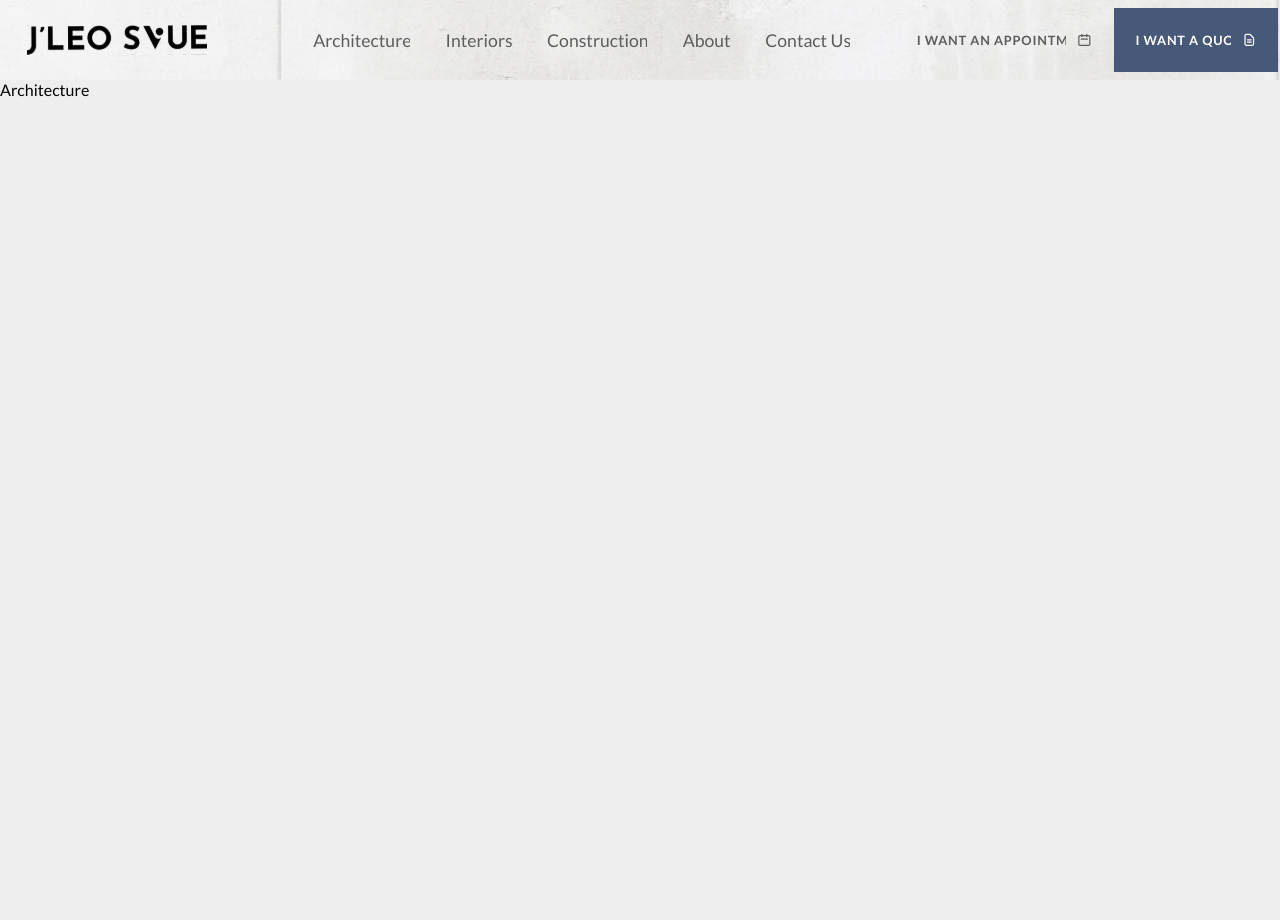
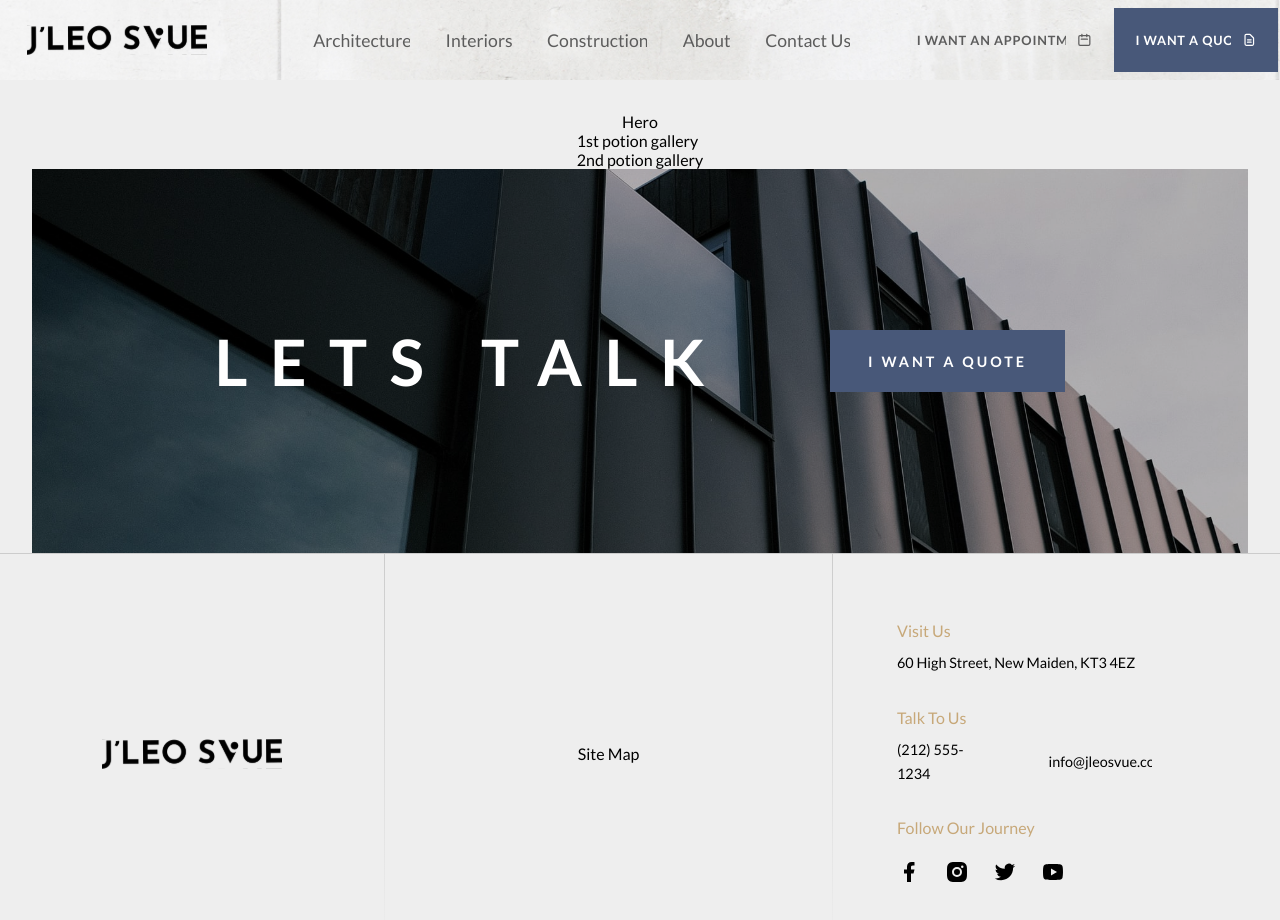
Before and after one commit to azula9713/jleo_svue-frontend, a Next.js app: page /case-study/architecture in a window 1280 px wide. Shown: the top 920 px of the page. Before the commit the page ends 800 px from the top, so only its background shows below. Built offline with nearby package versions, Linux system fonts and the light colour scheme.

Commit message:
Started architecture

```diff
--- a/pages/case-study/architecture.js
+++ b/pages/case-study/architecture.js
@@ -1,4 +1,6 @@
 import Head from 'next/head'
+import LetsTalk from '../../components/Common/LetsTalk'
+import Footer from '../../components/Layout/Footer'
 
 import Header from '../../components/Layout/Header'
 
@@ -9,7 +11,15 @@ const Architecture = () => {
         <title>Case Study - Architecture</title>
       </Head>
       <Header />
-      <div>Architecture</div>
+      <main className="main">
+        <div>Hero</div>
+        <div>
+          <div>1st potion gallery</div>
+          <div>2nd potion gallery</div>
+        </div>
+        <LetsTalk bgImage="/images/lets-talk-bg.jpeg" />
+      </main>
+      <Footer />
     </>
   )
 }
```
